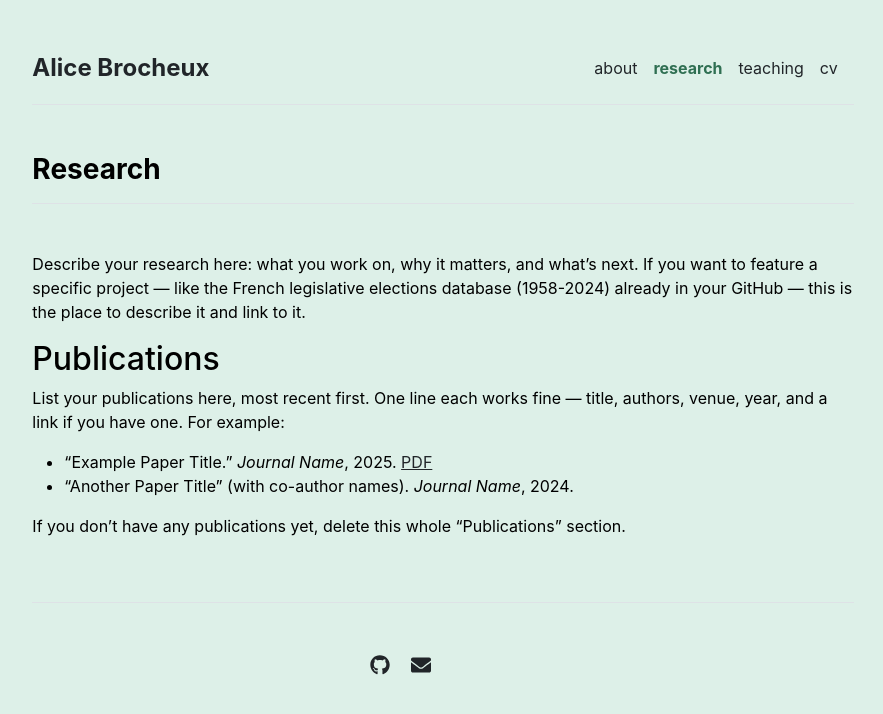
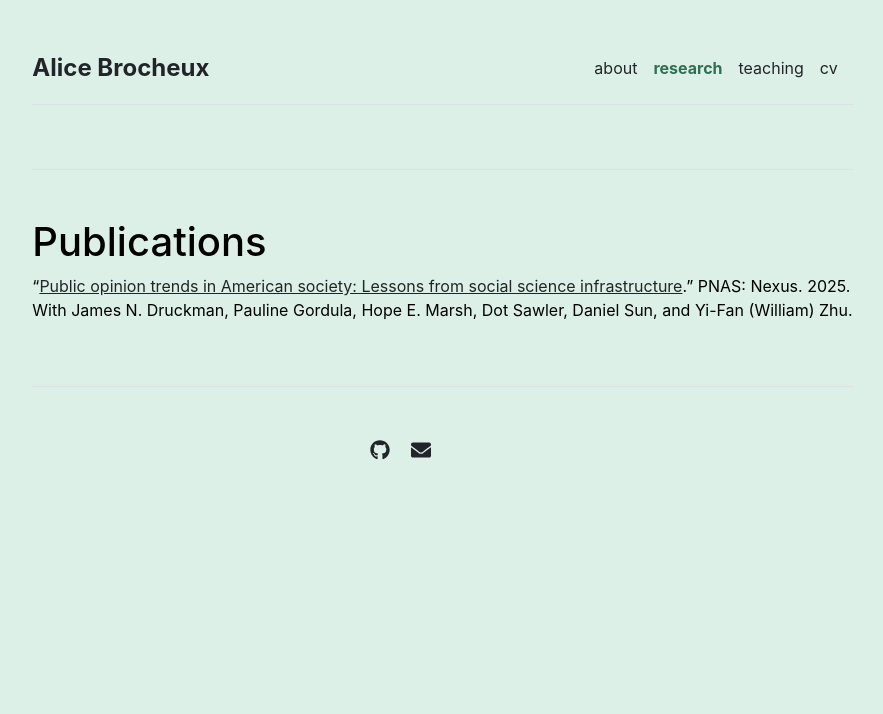
Before and after one commit to AliceBrocheux/alicebrocheux.github.io, a Jekyll site: the page built from research.md, in a window 1280 px wide. Shown: the top 714 px of the page, without its empty margins (197-1080 px from the left). Built offline with Jekyll 4.4.1, drawn with Linux system fonts in a browser that asks for light colours.

Commit message:
Update research.md

```diff
--- a/research.md
+++ b/research.md
@@ -1,20 +1,8 @@
 ---
 layout: page
-title: "Research"
+title: ""
 ---
 
-Describe your research here: what you work on, why it matters, and what's
-next. If you want to feature a specific project — like the French
-legislative elections database (1958-2024) already in your GitHub — this is
-the place to describe it and link to it.
+# Publications
 
-## Publications
-
-List your publications here, most recent first. One line each works fine —
-title, authors, venue, year, and a link if you have one. For example:
-
-- "Example Paper Title." *Journal Name*, 2025. [PDF](#)
-- "Another Paper Title" (with co-author names). *Journal Name*, 2024.
-
-If you don't have any publications yet, delete this whole "Publications"
-section.
+"[Public opinion trends in American society: Lessons from social science infrastructure](https://doi.org/10.1093/pnasnexus/pgag002)." PNAS: Nexus. 2025. With James N. Druckman, Pauline Gordula, Hope E. Marsh, Dot Sawler, Daniel Sun, and Yi-Fan (William) Zhu.
```
